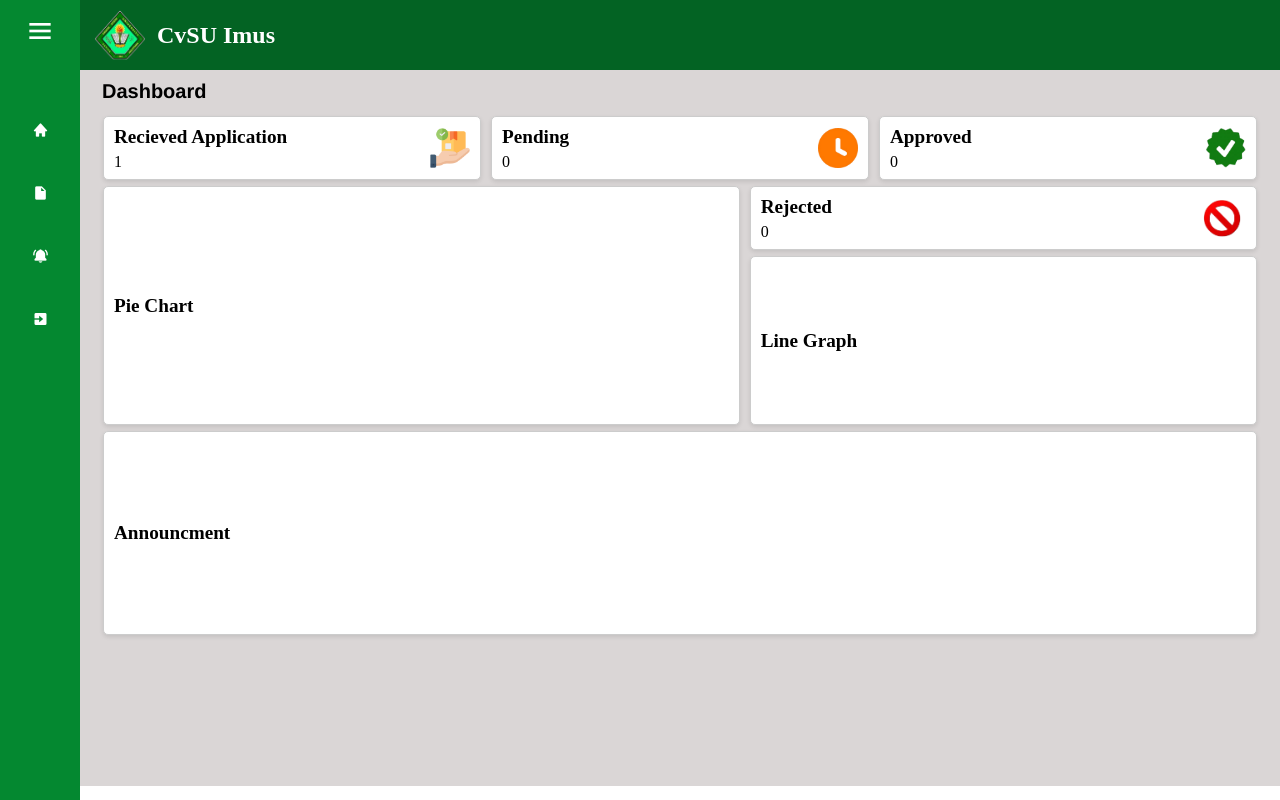
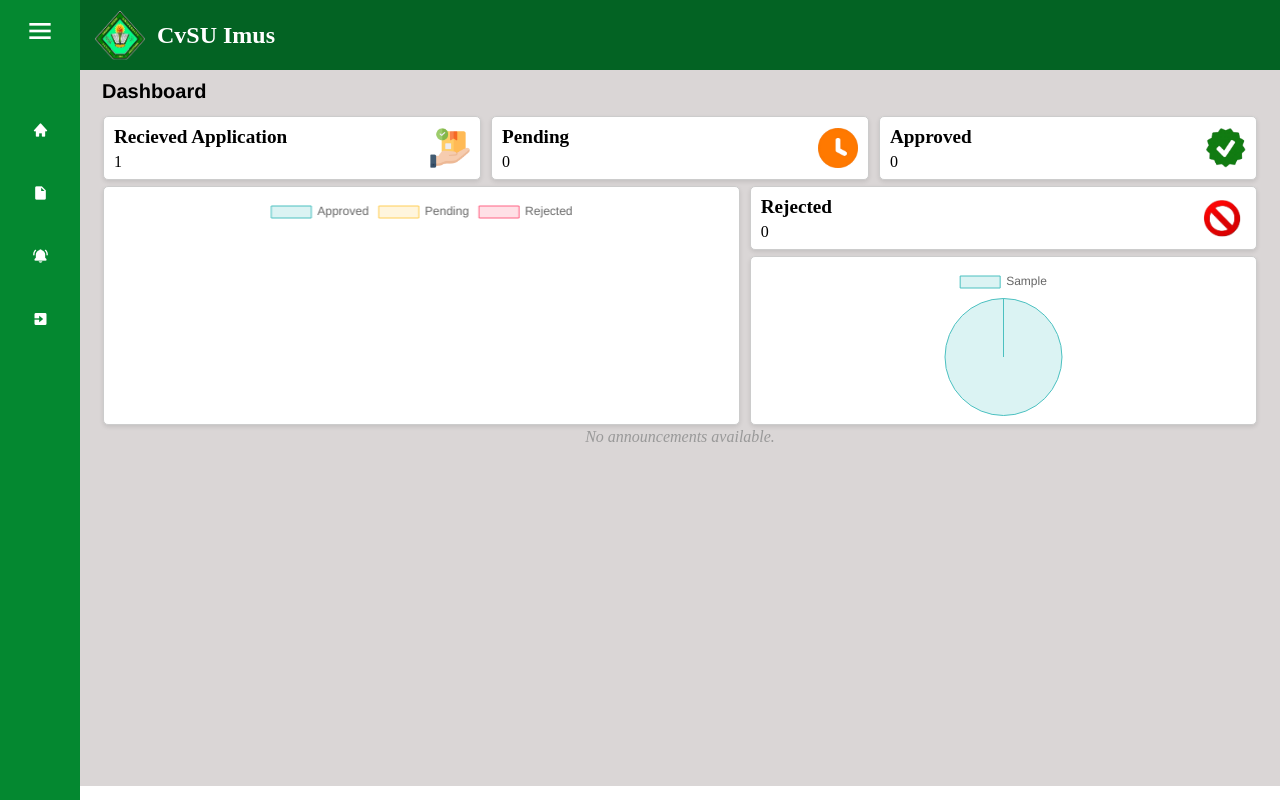
Before and after one commit to docurev111/Student-Admission-CVSU-IMUS-, a PHP site: page /admin/AdminDashboard.php in a window 1280 px wide. Run offline with PHP 8.4, Linux system fonts and the light colour scheme; tables that the repository leaves empty or names only in its code hold one stand-in row (values such as "Sample post").

Commit message:
update admin

```diff
--- a/admin/AdminDashboard.php
+++ b/admin/AdminDashboard.php
@@ -116,10 +116,10 @@
                         </div>
 
                         <div class="card card4">
-                            <div class="textcontent">
-                                <div class="tcheading">Pie Chart</div>
-                            </div>
+                        <div class="pchart">
+                            <canvas id="pieChart" width="220" height="220"></canvas>
                         </div>
+                    </div>
 
                         <div class="card card5">
                             <div class="textcontent">
@@ -130,19 +130,121 @@
                         </div>
 
                         <div class="card card6">
-                            <div class="textcontent">
-                                <div class="tcheading">Line Graph</div>
+                            <div class="pchart">
+                                <canvas id="coursePieChart" width="150" height="150"></canvas>
                             </div>
                         </div>
 
-                        <div class="card card7">
-                            <div class="textcontent">
-                                <div class="tcheading">Announcment</div>
-                            </div>
+                    </div>
+                    <div class="anndiv">
+                    <?php
+                        // Fetch announcements from the database
+                        $result = $con->query("SELECT * FROM announcements WHERE deleted=0");
+
+                        // Check if there are announcements
+                        if ($result->num_rows > 0) {
+                            while ($row = $result->fetch_assoc()) {
+                                // Output each announcement with CSS containers
+                                echo '<div class="announcement-container">';
+                                echo '<div class="announcement-title">' . htmlspecialchars($row['title']) . '</div>';
+                                echo '<div class="announcement-content">' . htmlspecialchars($row['content']) . '</div>';
+                                echo '</div>';
+                                echo '<br>';
+                            }
+                        } else {
+                            // Handle case when no announcements are available
+                            echo '<p class="no-announcement">No announcements available.</p>';
+                        }
+
+                        // Close database connection
+                        $con->close();
+                        ?>
                         </div>
-                    </div>
                 </div>
+
         </div>
+        <script src="https://cdn.jsdelivr.net/npm/chart.js"></script>
+
+
+        <script>
+        document.addEventListener('DOMContentLoaded', function () {
+        fetch('fetch_data.php')
+            .then(response => response.json())
+            .then(data => {
+            // Process data for course pie chart
+            const courseLabels = data.course_chart.map(item => item.preferred_course);
+            const courseValues = data.course_chart.map(item => item.count);
+
+            const ctxCoursePie = document.getElementById('coursePieChart').getContext('2d');
+            const coursePieChart = new Chart(ctxCoursePie, {
+                type: 'pie',
+                data: {
+                labels: courseLabels,
+                datasets: [{
+                    label: 'Preferred Courses',
+                    data: courseValues,
+                    backgroundColor: [
+                    'rgba(75, 192, 192, 0.2)',
+                    'rgba(255, 206, 86, 0.2)',
+                    'rgba(255, 99, 132, 0.2)',
+                    'rgba(153, 102, 255, 0.2)',
+                    'rgba(54, 162, 235, 0.2)'
+
+                    ],
+                    borderColor: [
+                    'rgba(75, 192, 192, 1)',
+                    'rgba(255, 206, 86, 1)',
+                    'rgba(255, 99, 132, 1)',
+                    'rgba(153, 102, 255, 1)',
+                    'rgba(54, 162, 235, 1)'
+                    ],
+                    borderWidth: 1
+                }]
+                },
+                options: {
+                responsive: true,
+                maintainAspectRatio: false
+                }
+            });
+
+            // Initialize the existing pie chart (pieChart) if needed
+            const pieData = data.pie_chart;
+
+            const ctxPie = document.getElementById('pieChart').getContext('2d');
+            const pieChart = new Chart(ctxPie, {
+                type: 'pie',
+                data: {
+                labels: ['Approved', 'Pending', 'Rejected'],
+                datasets: [{
+                    label: 'Admission Status',
+                    data: [pieData.approved, pieData.pending, pieData.rejected],
+                    backgroundColor: [
+                    'rgba(75, 192, 192, 0.2)',
+                    'rgba(255, 206, 86, 0.2)',
+                    'rgba(255, 99, 132, 0.2)'
+                    ],
+                    borderColor: [
+                    'rgba(75, 192, 192, 1)',
+                    'rgba(255, 206, 86, 1)',
+                    'rgba(255, 99, 132, 1)'
+                    ],
+                    borderWidth: 1
+                }]
+                },
+                options: {
+                responsive: true,
+                maintainAspectRatio: false
+                }
+            });
+            })
+            .catch(error => console.error('Error fetching or parsing data:', error));
+        });
+
+</script>
+
+
+
+
     </body>
 
     <script>
--- /dev/null
+++ b/admin/fetch_data.php
@@ -0,0 +1,31 @@
+<?php
+require_once 'connect.php';
+
+header('Content-Type: application/json');
+
+// Fetch data for line chart (example: total counts)
+$sql_line_chart = "SELECT 'Total' AS label, COUNT(student_id) AS count FROM admissioninformation";
+$result_line_chart = $con->query($sql_line_chart);
+$line_chart_data = $result_line_chart->fetch_all(MYSQLI_ASSOC);
+
+// Fetch data for pie chart (based on preferred courses)
+$sql_course_chart = "SELECT preferred_course, COUNT(*) AS count FROM admissioninformation GROUP BY preferred_course";
+$result_course_chart = $con->query($sql_course_chart);
+$course_chart_data = $result_course_chart->fetch_all(MYSQLI_ASSOC);
+
+// Fetch data for pie chart (based on status)
+$sql_pie_chart = "SELECT
+    SUM(CASE WHEN status = 'Approved' THEN 1 ELSE 0 END) AS approved,
+    SUM(CASE WHEN status = 'Pending' THEN 1 ELSE 0 END) AS pending,
+    SUM(CASE WHEN status = 'Rejected' THEN 1 ELSE 0 END) AS rejected
+    FROM admissioninformation";
+$result_pie_chart = $con->query($sql_pie_chart);
+$pie_chart_data = $result_pie_chart->fetch_assoc();
+
+$data = array(
+    'course_chart' => $course_chart_data, // Include data for course-based pie chart
+    'pie_chart' => $pie_chart_data
+);
+
+echo json_encode($data);
+?>
--- a/css/AdminDB.css
+++ b/css/AdminDB.css
@@ -1,12 +1,11 @@
 
-/* Ensure .card-container fits within the main content area */
 .card-container {
     width: 97%;
     display: grid;
-    grid-template-rows: repeat(15, 35px);
+    grid-template-rows: repeat(9, 35px);
     grid-template-columns: repeat(auto-fit, minmax(calc(100% / 9), 1fr)); /* Responsive columns */
     margin: 0 auto;
-    height: 81vh;
+    height: auto;
 }
 .card {
     display: flex;
@@ -24,6 +23,29 @@
     display: flex;
     flex-direction: column;
 }
+.card4 {
+    display: flex;
+    justify-content: center;
+    align-items: center;
+}
+
+.pchart {
+    flex: 1;
+    display: flex;
+    justify-content: center;
+    align-items: center;
+}
+canvas {
+    max-width: 100%;
+    height: auto;
+}
+
+
+#pieChart {
+    max-width: 100%;
+    max-height: 100%;
+}
+
 
 .tcheading {
     font-size: 1.2em;
@@ -88,3 +110,32 @@
     grid-row-start: 10;
     grid-row-end: 16;
 }
+/* announcment style */
+.anndiv {
+    width: 100%;
+    text-align: center;
+}
+
+.anndiv .announcement-container {
+    border: 1px solid #ccc;
+    background-color: #f9f9f9;
+    width: 96%;
+    margin: 0 auto;
+    height: 2.5rem;
+}
+
+.anndiv .announcement-title {
+    font-size: 16px;
+    font-weight: bold;
+    color: #333;
+}
+
+.anndiv .announcement-content {
+    font-size: 12px;
+    color: #666;
+}
+
+.anndiv .no-announcement {
+    color: #999;
+    font-style: italic;
+}
```
